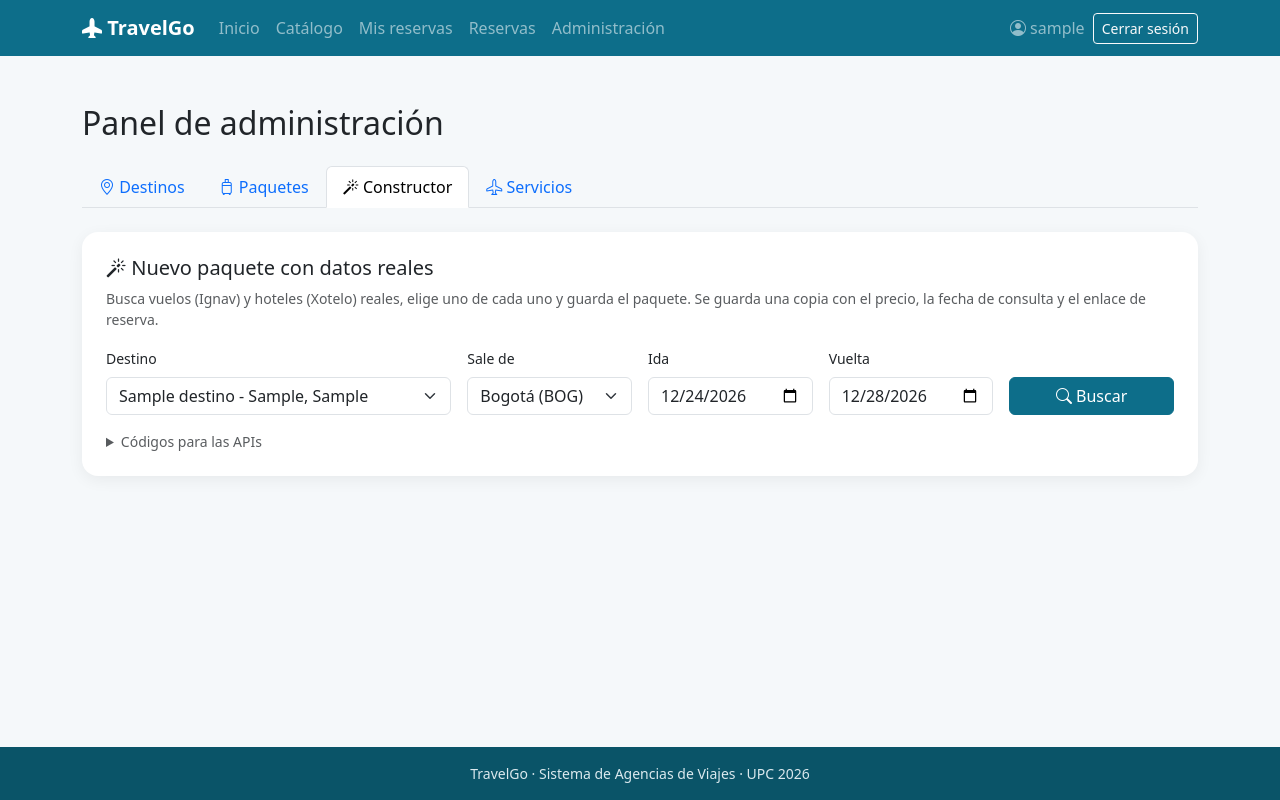
After one commit to sierrajuan2005/travelgo, a Spring Boot app: page /admin/constructor in a window 1280 px wide. The commit adds this page. Run offline with Spring Boot 4, Linux system fonts and the light colour scheme; the visitor is signed in with stand-in values (Sample User, id 1); tables that the repository leaves empty hold one stand-in row (values such as "Sample post"); some of the project's set-up classes (security, data sources, template engines, error pages and the like) are left out, and stand-ins take their place; some libraries are stand-ins or nearby versions.

Commit message:
feat(web): agregar pantalla del constructor de paquetes en /admin/constructor

```diff
--- /dev/null
+++ b/src/main/java/com/travelgo/web/ConstructorWebController.java
@@ -0,0 +1,133 @@
+package com.travelgo.web;
+
+import com.travelgo.exception.AccesoDatosException;
+import com.travelgo.exception.ProveedorNoDisponibleException;
+import com.travelgo.exception.RecursoNoEncontradoException;
+import com.travelgo.model.Destino;
+import com.travelgo.model.PaqueteTuristico;
+import com.travelgo.service.CodigosDestino;
+import com.travelgo.service.ConstructorPaqueteService;
+import com.travelgo.service.ConstructorPaqueteService.Solicitud;
+import com.travelgo.service.DestinoService;
+import org.springframework.format.annotation.DateTimeFormat;
+import org.springframework.stereotype.Controller;
+import org.springframework.ui.Model;
+import org.springframework.web.bind.annotation.GetMapping;
+import org.springframework.web.bind.annotation.PostMapping;
+import org.springframework.web.bind.annotation.RequestMapping;
+import org.springframework.web.bind.annotation.RequestParam;
+import org.springframework.web.servlet.mvc.support.RedirectAttributes;
+import org.springframework.web.util.UriComponentsBuilder;
+
+import java.time.LocalDate;
+import java.util.Comparator;
+import java.util.LinkedHashMap;
+import java.util.List;
+import java.util.Map;
+
+/**
+ * Pantalla del constructor de paquetes con datos reales (wireframe 7.5). Solo Administrador
+ * (SecurityConfig protege /admin/**).
+ * <ol>
+ *   <li>GET sin fechas: formulario de búsqueda.</li>
+ *   <li>GET con fechas: busca vuelos y hoteles reales y los muestra para elegir.</li>
+ *   <li>POST: guarda el paquete con la copia del vuelo y del hotel elegidos.</li>
+ * </ol>
+ */
+@Controller
+@RequestMapping("/admin/constructor")
+public class ConstructorWebController {
+
+	private final ConstructorPaqueteService constructor;
+	private final DestinoService destinoService;
+
+	public ConstructorWebController(ConstructorPaqueteService constructor, DestinoService destinoService) {
+		this.constructor = constructor;
+		this.destinoService = destinoService;
+	}
+
+	@GetMapping
+	public String formulario(@RequestParam(required = false) Long destinoId,
+			@RequestParam(required = false) String origen,
+			@RequestParam(required = false) String codigoDestino,
+			@RequestParam(required = false) String claveHoteles,
+			@RequestParam(required = false) @DateTimeFormat(iso = DateTimeFormat.ISO.DATE) LocalDate ida,
+			@RequestParam(required = false) @DateTimeFormat(iso = DateTimeFormat.ISO.DATE) LocalDate vuelta,
+			Model model) {
+		List<Destino> destinos = destinoService.listar().stream()
+			.sorted(Comparator.comparing(Destino::getId)).toList();
+		Map<Long, CodigosDestino.Codigos> codigos = new LinkedHashMap<>();
+		for (Destino d : destinos) {
+			CodigosDestino.de(d.getCiudad()).ifPresent(c -> codigos.put(d.getId(), c));
+		}
+
+		// Valores por defecto: primer destino con códigos conocidos, salida desde Bogotá, viaje en 30 días
+		if (destinoId == null && !codigos.isEmpty()) {
+			destinoId = codigos.keySet().iterator().next();
+		}
+		CodigosDestino.Codigos sugeridos = destinoId == null ? null : codigos.get(destinoId);
+		Solicitud solicitud = new Solicitud(destinoId,
+			vacio(origen) ? "BOG" : origen.trim().toUpperCase(),
+			!vacio(codigoDestino) ? codigoDestino.trim().toUpperCase() : sugeridos == null ? "" : sugeridos.iata(),
+			!vacio(claveHoteles) ? claveHoteles.trim() : sugeridos == null ? "" : sugeridos.claveHoteles(),
+			ida, vuelta);
+
+		model.addAttribute("destinos", destinos);
+		model.addAttribute("codigos", codigos);
+		model.addAttribute("origenes", CodigosDestino.ORIGENES);
+		model.addAttribute("solicitud", solicitud);
+		model.addAttribute("idaSugerida", LocalDate.now().plusDays(30));
+		model.addAttribute("vueltaSugerida", LocalDate.now().plusDays(34));
+		model.addAttribute("tasa", constructor.tasaUsdCop());
+
+		if (ida != null || vuelta != null) {
+			try {
+				model.addAttribute("resultado", constructor.buscar(solicitud));
+			} catch (IllegalArgumentException | RecursoNoEncontradoException e) {
+				model.addAttribute("error", e.getMessage());
+			}
+		}
+		return "admin/constructor";
+	}
+
+	@PostMapping
+	public String guardar(@RequestParam(required = false) Long destinoId,
+			@RequestParam(required = false) String origen,
+			@RequestParam(required = false) String codigoDestino,
+			@RequestParam(required = false) String claveHoteles,
+			@RequestParam(required = false) @DateTimeFormat(iso = DateTimeFormat.ISO.DATE) LocalDate ida,
+			@RequestParam(required = false) @DateTimeFormat(iso = DateTimeFormat.ISO.DATE) LocalDate vuelta,
+			@RequestParam(required = false) String vueloId,
+			@RequestParam(required = false) String hotelClave,
+			@RequestParam(required = false) String nombre,
+			@RequestParam(required = false) String descripcion,
+			RedirectAttributes redirect) {
+		Solicitud solicitud = new Solicitud(destinoId, origen, codigoDestino, claveHoteles, ida, vuelta);
+		try {
+			PaqueteTuristico paquete = constructor.armar(solicitud, vueloId, hotelClave, nombre, descripcion);
+			redirect.addFlashAttribute("mensaje", "Paquete \"" + paquete.getNombre() + "\" guardado con id "
+				+ paquete.getId() + ". Ya sale en el catálogo con su precio de referencia.");
+			return "redirect:/admin/paquetes";
+		} catch (IllegalArgumentException | IllegalStateException | RecursoNoEncontradoException
+				| ProveedorNoDisponibleException | AccesoDatosException e) {
+			redirect.addFlashAttribute("error", "No se pudo guardar el paquete: " + e.getMessage());
+			return "redirect:" + volverABuscar(solicitud);
+		}
+	}
+
+	/** URL de la misma búsqueda, para volver a mostrar los resultados después de un error. */
+	private static String volverABuscar(Solicitud s) {
+		return UriComponentsBuilder.fromPath("/admin/constructor")
+			.queryParamIfPresent("destinoId", java.util.Optional.ofNullable(s.destinoId()))
+			.queryParamIfPresent("origen", java.util.Optional.ofNullable(s.origen()))
+			.queryParamIfPresent("codigoDestino", java.util.Optional.ofNullable(s.codigoDestino()))
+			.queryParamIfPresent("claveHoteles", java.util.Optional.ofNullable(s.claveHoteles()))
+			.queryParamIfPresent("ida", java.util.Optional.ofNullable(s.ida()))
+			.queryParamIfPresent("vuelta", java.util.Optional.ofNullable(s.vuelta()))
+			.encode().build().toUriString();
+	}
+
+	private static boolean vacio(String texto) {
+		return texto == null || texto.isBlank();
+	}
+}
--- /dev/null
+++ b/src/main/resources/templates/admin/constructor.html
@@ -0,0 +1,232 @@
+<!DOCTYPE html>
+<html lang="es" xmlns:th="http://www.thymeleaf.org">
+<head th:replace="~{fragments/layout :: head('Administración · Constructor de paquetes')}"></head>
+<body>
+<nav th:replace="~{fragments/layout :: navbar}"></nav>
+
+<main class="container py-5">
+    <h1 class="h2 mb-4">Panel de administración</h1>
+    <ul th:replace="~{fragments/layout :: adminTabs('constructor')}"></ul>
+
+    <th:block th:replace="~{fragments/layout :: alertas}"></th:block>
+
+    <!-- 1. Búsqueda -->
+    <div class="card tg-card mb-4">
+        <div class="card-body p-4">
+            <h2 class="h5"><i class="bi bi-magic"></i> Nuevo paquete con datos reales</h2>
+            <p class="text-muted small">
+                Busca vuelos (Ignav) y hoteles (Xotelo) reales, elige uno de cada uno y guarda el paquete.
+                Se guarda una copia con el precio, la fecha de consulta y el enlace de reserva.
+            </p>
+            <form th:action="@{/admin/constructor}" method="get" id="formBusqueda" class="row g-3 align-items-end">
+                <div class="col-md-4">
+                    <label for="destinoId" class="form-label small">Destino</label>
+                    <select id="destinoId" name="destinoId" class="form-select" required>
+                        <option th:each="d : ${destinos}" th:value="${d.id}"
+                                th:selected="${d.id == solicitud.destinoId()}"
+                                th:attr="data-iata=${codigos[d.id]?.iata()},data-hoteles=${codigos[d.id]?.claveHoteles()}"
+                                th:text="${d.nombre + ' - ' + d.ciudad + ', ' + d.pais}">Destino</option>
+                    </select>
+                </div>
+                <div class="col-6 col-md-2">
+                    <label for="origen" class="form-label small">Sale de</label>
+                    <select id="origen" name="origen" class="form-select">
+                        <option th:each="o : ${origenes}" th:value="${o.key}"
+                                th:selected="${o.key == solicitud.origen()}"
+                                th:text="${o.value + ' (' + o.key + ')'}">Bogotá (BOG)</option>
+                    </select>
+                </div>
+                <div class="col-6 col-md-2">
+                    <label for="ida" class="form-label small">Ida</label>
+                    <input type="date" id="ida" name="ida" class="form-control" required
+                           th:value="${solicitud.ida() != null ? solicitud.ida() : idaSugerida}">
+                </div>
+                <div class="col-6 col-md-2">
+                    <label for="vuelta" class="form-label small">Vuelta</label>
+                    <input type="date" id="vuelta" name="vuelta" class="form-control" required
+                           th:value="${solicitud.vuelta() != null ? solicitud.vuelta() : vueltaSugerida}">
+                </div>
+                <div class="col-6 col-md-2">
+                    <button type="submit" class="btn btn-tg w-100"><i class="bi bi-search"></i> Buscar</button>
+                </div>
+
+                <!-- Códigos para las APIs. Se llenan solos con el destino; se pueden cambiar para una ciudad nueva -->
+                <div class="col-12">
+                    <details>
+                        <summary class="small text-muted">Códigos para las APIs</summary>
+                        <div class="row g-2 mt-1">
+                            <div class="col-6 col-md-3">
+                                <label for="codigoDestino" class="form-label small">Aeropuerto destino (IATA)</label>
+                                <input type="text" id="codigoDestino" name="codigoDestino" class="form-control"
+                                       maxlength="3" th:value="${solicitud.codigoDestino()}" required>
+                            </div>
+                            <div class="col-6 col-md-3">
+                                <label for="claveHoteles" class="form-label small">Ciudad en Xotelo (TripAdvisor)</label>
+                                <input type="text" id="claveHoteles" name="claveHoteles" class="form-control"
+                                       th:value="${solicitud.claveHoteles()}" required>
+                            </div>
+                        </div>
+                    </details>
+                </div>
+            </form>
+        </div>
+    </div>
+
+    <!-- 2. Resultados -->
+    <th:block th:if="${resultado != null}">
+        <div th:each="aviso : ${resultado.avisos()}" class="alert alert-warning small">
+            <i class="bi bi-info-circle"></i> <span th:text="${aviso}">Aviso</span>
+        </div>
+
+        <form th:action="@{/admin/constructor}" method="post" id="formArmar">
+            <input type="hidden" name="destinoId" th:value="${solicitud.destinoId()}">
+            <input type="hidden" name="origen" th:value="${solicitud.origen()}">
+            <input type="hidden" name="codigoDestino" th:value="${solicitud.codigoDestino()}">
+            <input type="hidden" name="claveHoteles" th:value="${solicitud.claveHoteles()}">
+            <input type="hidden" name="ida" th:value="${solicitud.ida()}">
+            <input type="hidden" name="vuelta" th:value="${solicitud.vuelta()}">
+
+            <div class="row g-4">
+                <!-- Vuelos -->
+                <div class="col-lg-6">
+                    <div class="card tg-card h-100">
+                        <div class="card-body p-4">
+                            <h2 class="h5"><i class="bi bi-airplane"></i> Vuelos encontrados
+                                <span class="badge text-bg-light" th:text="${#lists.size(resultado.vuelos())}">0</span></h2>
+                            <p class="small text-muted" th:text="${solicitud.origen() + ' → ' + solicitud.codigoDestino()
+                                + ' · ' + @formato.diaCorto(solicitud.ida()) + ' · 1 adulto, solo ida'}">BOG → CTG</p>
+
+                            <div class="form-check border rounded p-3 ps-5 mb-2">
+                                <input class="form-check-input" type="radio" name="vueloId" id="vuelo-ninguno" value=""
+                                       data-precio="0">
+                                <label class="form-check-label text-muted" for="vuelo-ninguno">Sin vuelo</label>
+                            </div>
+                            <div th:each="v, it : ${resultado.vuelos()}" class="form-check border rounded p-3 ps-5 mb-2">
+                                <input class="form-check-input" type="radio" name="vueloId"
+                                       th:id="${'vuelo-' + it.index}" th:value="${v.id}" th:checked="${it.first}"
+                                       th:attr="data-precio=${v.calcularCosto()}">
+                                <label class="form-check-label w-100" th:for="${'vuelo-' + it.index}">
+                                    <span class="d-flex justify-content-between">
+                                        <span class="fw-semibold" th:text="${v.aerolinea}">Avianca</span>
+                                        <span class="tg-precio" th:text="${@formato.cop(v.precio)}">$ 0</span>
+                                    </span>
+                                    <span class="small d-block"
+                                          th:text="${@formato.fechaHora(v.fechaSalida) + ' → ' + @formato.fechaHora(v.fechaLlegada)}">salida</span>
+                                    <span class="small text-muted d-block">
+                                        <span th:text="${v.fuente}">IGNAV</span> · consultado
+                                        <span th:text="${@formato.fechaHora(v.fechaConsulta)}">fecha</span>
+                                        <span th:unless="${v.disponible}" class="badge text-bg-warning">precio sin verificar</span>
+                                    </span>
+                                </label>
+                            </div>
+                        </div>
+                    </div>
+                </div>
+
+                <!-- Hoteles -->
+                <div class="col-lg-6">
+                    <div class="card tg-card h-100">
+                        <div class="card-body p-4">
+                            <h2 class="h5"><i class="bi bi-building"></i> Hoteles encontrados
+                                <span class="badge text-bg-light" th:text="${#lists.size(resultado.hoteles())}">0</span></h2>
+                            <p class="small text-muted"
+                               th:text="${solicitud.noches() + ' noche(s) · 1 habitación, 2 adultos · ' + resultado.destino().ciudad}">noches</p>
+
+                            <div class="form-check border rounded p-3 ps-5 mb-2">
+                                <input class="form-check-input" type="radio" name="hotelClave" id="hotel-ninguno" value=""
+                                       data-precio="0">
+                                <label class="form-check-label text-muted" for="hotel-ninguno">Sin hotel</label>
+                            </div>
+                            <div th:each="h, it : ${resultado.hoteles()}" class="form-check border rounded p-3 ps-5 mb-2">
+                                <input class="form-check-input" type="radio" name="hotelClave"
+                                       th:id="${'hotel-' + it.index}" th:value="${h.hotel().clave()}" th:checked="${it.first}"
+                                       th:attr="data-precio=${h.totalCop()}">
+                                <label class="form-check-label w-100 d-flex gap-3" th:for="${'hotel-' + it.index}">
+                                    <img th:if="${h.hotel().imagen()}" th:src="${h.hotel().imagen()}" alt="" class="rounded"
+                                         style="width:72px;height:72px;object-fit:cover">
+                                    <span class="flex-grow-1">
+                                        <span class="d-flex justify-content-between">
+                                            <span class="fw-semibold" th:text="${h.hotel().nombre()}">Hotel</span>
+                                            <span class="tg-precio" th:text="${@formato.cop(h.totalCop())}">$ 0</span>
+                                        </span>
+                                        <span class="small d-block">
+                                            <span th:text="${@formato.cop(h.precioNocheCop())}">$ 0</span> / noche
+                                            (<span th:text="${h.oferta().moneda() + ' ' + #numbers.formatDecimal(h.oferta().mejorTarifa().precioPorNoche(), 1, 2)}">USD</span>
+                                            en <span th:text="${h.oferta().mejorTarifa().agencia()}">Booking.com</span>)
+                                            <span th:if="${h.hotel().calificacion()}"> · <i class="bi bi-star-fill text-warning"></i>
+                                                <span th:text="${h.hotel().calificacion()}">4.5</span></span>
+                                        </span>
+                                        <a th:if="${h.hotel().enlace()}" th:href="${h.hotel().enlace()}" target="_blank" rel="noopener"
+                                           class="small">Ver el hotel <i class="bi bi-box-arrow-up-right"></i></a>
+                                    </span>
+                                </label>
+                            </div>
+                            <p class="small text-muted mb-0">
+                                Fuente: Xotelo (precios de TripAdvisor). USD convertido a COP con una tasa fija de
+                                <span th:text="${@formato.cop(tasa)}">$ 4.000</span>.
+                            </p>
+                        </div>
+                    </div>
+                </div>
+            </div>
+
+            <!-- 3. Datos del paquete -->
+            <div class="card tg-card mt-4">
+                <div class="card-body p-4">
+                    <div class="row g-3">
+                        <div class="col-md-5">
+                            <label for="nombre" class="form-label small">Nombre del paquete</label>
+                            <input type="text" id="nombre" name="nombre" class="form-control" maxlength="100" required
+                                   th:value="${resultado.destino().ciudad + ' ' + solicitud.noches() + ' noches'}">
+                        </div>
+                        <div class="col-md-7">
+                            <label for="descripcion" class="form-label small">Descripción (si la dejas vacía, se escribe sola)</label>
+                            <input type="text" id="descripcion" name="descripcion" class="form-control" maxlength="500">
+                        </div>
+                    </div>
+                    <div class="d-flex flex-wrap justify-content-between align-items-center mt-3 gap-3">
+                        <div>
+                            <div class="small text-muted">Precio de referencia = vuelo + hotel × noches</div>
+                            <div class="tg-precio fs-3" id="precioTotal">$ 0</div>
+                            <div class="small text-muted" th:text="${'Duración: ' + (solicitud.noches() + 1) + ' días'}">días</div>
+                        </div>
+                        <button type="submit" class="btn btn-tg btn-lg"><i class="bi bi-save"></i> Guardar paquete</button>
+                    </div>
+                </div>
+            </div>
+        </form>
+    </th:block>
+</main>
+
+<footer th:replace="~{fragments/layout :: footer}"></footer>
+<th:block th:replace="~{fragments/layout :: scripts}"></th:block>
+<script>
+    // Llena los códigos de las APIs al cambiar el destino
+    const destino = document.getElementById('destinoId');
+    destino?.addEventListener('change', () => {
+        const opcion = destino.selectedOptions[0];
+        document.getElementById('codigoDestino').value = opcion.dataset.iata || '';
+        document.getElementById('claveHoteles').value = opcion.dataset.hoteles || '';
+    });
+
+    // Suma en vivo el precio del vuelo y del hotel elegidos
+    const formArmar = document.getElementById('formArmar');
+    const formatoCop = new Intl.NumberFormat('es-CO', {style: 'currency', currency: 'COP', maximumFractionDigits: 0});
+    function actualizarTotal() {
+        let total = 0;
+        formArmar.querySelectorAll('input[type=radio]:checked').forEach(r => total += Number(r.dataset.precio || 0));
+        document.getElementById('precioTotal').textContent = formatoCop.format(total);
+    }
+    if (formArmar) {
+        formArmar.addEventListener('change', actualizarTotal);
+        // Si no hay resultados de un tipo, "Sin ..." queda elegido
+        ['vueloId', 'hotelClave'].forEach(nombre => {
+            if (!formArmar.querySelector(`input[name=${nombre}]:checked`)) {
+                formArmar.querySelector(`input[name=${nombre}][value=""]`).checked = true;
+            }
+        });
+        actualizarTotal();
+    }
+</script>
+</body>
+</html>
--- a/src/main/resources/templates/fragments/layout.html
+++ b/src/main/resources/templates/fragments/layout.html
@@ -90,6 +90,10 @@
             <i class="bi bi-suitcase2"></i> Paquetes</a>
     </li>
     <li class="nav-item">
+        <a class="nav-link" th:classappend="${activa == 'constructor'} ? 'active'" th:href="@{/admin/constructor}">
+            <i class="bi bi-magic"></i> Constructor</a>
+    </li>
+    <li class="nav-item">
         <a class="nav-link" th:classappend="${activa == 'servicios'} ? 'active'" th:href="@{/admin/servicios}">
             <i class="bi bi-airplane"></i> Servicios</a>
     </li>
```
